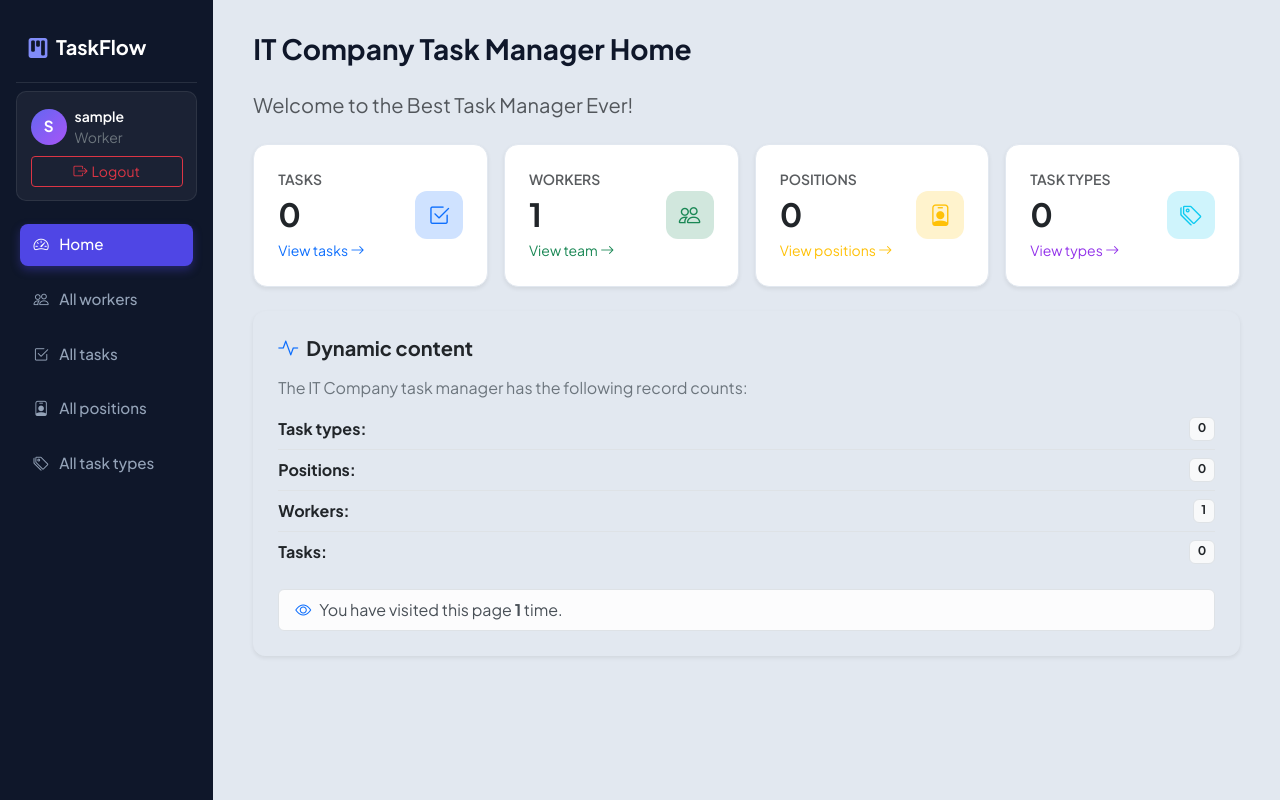
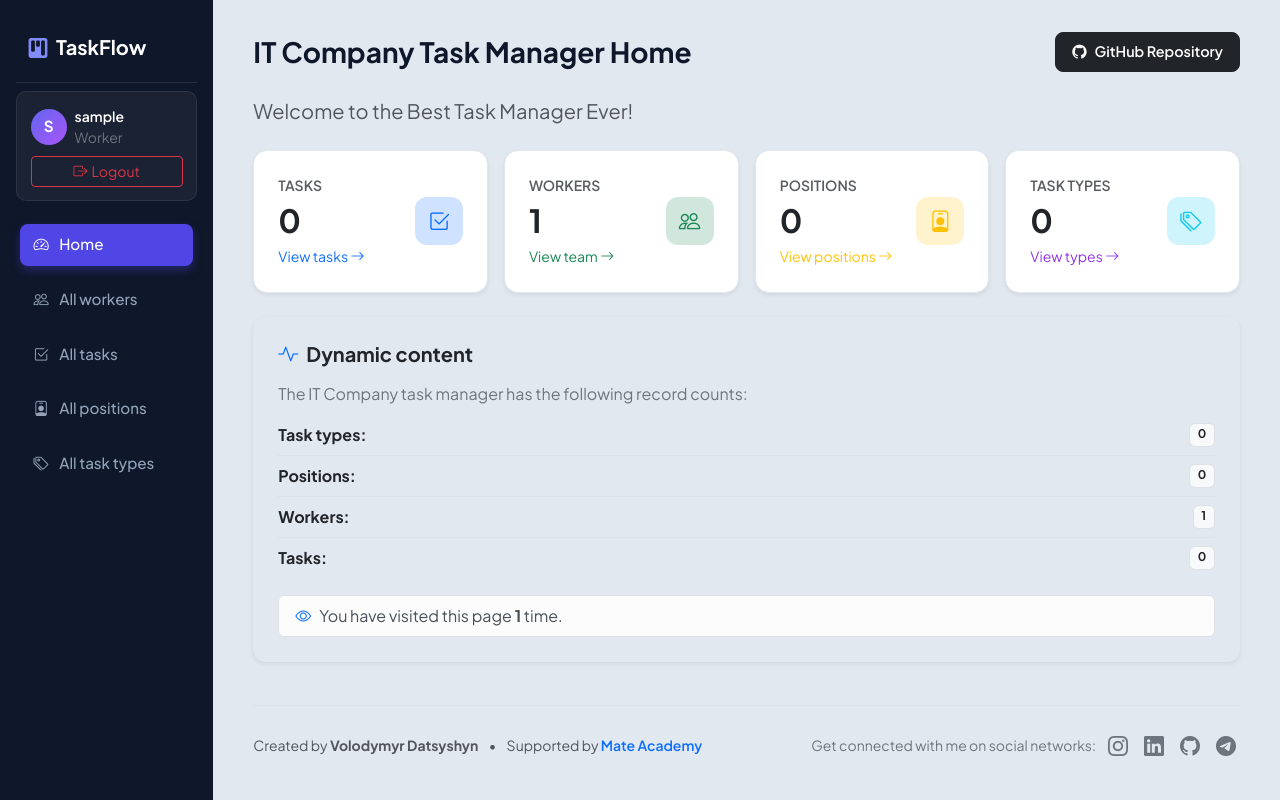
Before and after one commit to vovikLXUS/IT-Company-task-manager, a Django app: page / in a window 1280 px wide. Run offline with Django 5.2, Linux system fonts and the light colour scheme; the visitor is signed in with stand-in values (Sample User, id 1); data comes from the database, SQL or seed files in the repository; data that the repository does not hold is empty.

Commit message:
feat: added footer with links on my social media, also added a button on Home page with link to git repo

```diff
--- a/templates/base.html
+++ b/templates/base.html
@@ -35,12 +35,18 @@
             {% endblock %}
 
         </div>
-        <div class="col-md-9 col-lg-10 content-col">
+        <div class="col-md-9 col-lg-10 content-col d-flex flex-column">
 
-            {% block content %}{% endblock %}
+            <div class="flex-grow-1">
+                {% block content %}{% endblock %}
 
-            {% block pagination %}
-                {% include "includes/pagination.html" %}
+                {% block pagination %}
+                    {% include "includes/pagination.html" %}
+                {% endblock %}
+            </div>
+
+            {% block footer %}
+                {% include "includes/footer.html" %}
             {% endblock %}
 
         </div>
--- /dev/null
+++ b/templates/includes/footer.html
@@ -0,0 +1,24 @@
+<footer class="footer mt-auto pt-4 pb-2 border-top text-muted small">
+  <div class="d-flex flex-wrap justify-content-between align-items-center gap-3">
+    <div>
+      <span>Created by <strong>Volodymyr Datsyshyn</strong></span>
+      <span class="mx-2">&bull;</span>
+      <span>Supported by <a href="https://mate.academy/" target="_blank" rel="noopener noreferrer" class="text-decoration-none fw-semibold text-primary">Mate Academy</a></span>
+    </div>
+    <div class="d-flex align-items-center gap-2">
+      <span class="text-secondary">Get connected with me on social networks:</span>
+      <a href="https://www.instagram.com/exl7pi/" target="_blank" rel="noopener noreferrer" class="text-secondary text-decoration-none px-1" title="Instagram">
+        <i class="bi bi-instagram fs-5"></i>
+      </a>
+      <a href="https://www.linkedin.com/in/volodya-datsyshyn-b490053b7/" target="_blank" rel="noopener noreferrer" class="text-secondary text-decoration-none px-1" title="LinkedIn">
+        <i class="bi bi-linkedin fs-5"></i>
+      </a>
+      <a href="https://github.com/vovikLXUS" target="_blank" rel="noopener noreferrer" class="text-secondary text-decoration-none px-1" title="GitHub">
+        <i class="bi bi-github fs-5"></i>
+      </a>
+      <a href="https://t.me/lexusbone" target="_blank" rel="noopener noreferrer" class="text-secondary text-decoration-none px-1" title="Telegram">
+        <i class="bi bi-telegram fs-5"></i>
+      </a>
+    </div>
+  </div>
+</footer>
--- a/templates/tasks/index.html
+++ b/templates/tasks/index.html
@@ -2,7 +2,13 @@
 
 {% block content %}
 <div class="mb-4">
-    <h1>IT Company Task Manager Home</h1>
+    <h1>
+        <span>IT Company Task Manager Home</span>
+        <a href="https://github.com/vovikLXUS/IT-Company-task-manager" target="_blank" rel="noopener noreferrer" class="btn btn-dark link-to-page d-inline-flex align-items-center gap-2">
+            <i class="bi bi-github"></i>
+            <span>GitHub Repository</span>
+        </a>
+    </h1>
     <p class="lead text-muted">Welcome to the Best Task Manager Ever!</p>
 </div>
 
```
Also changed, not shown: tasks/tests/test_views.py (+20 -0 lines).
